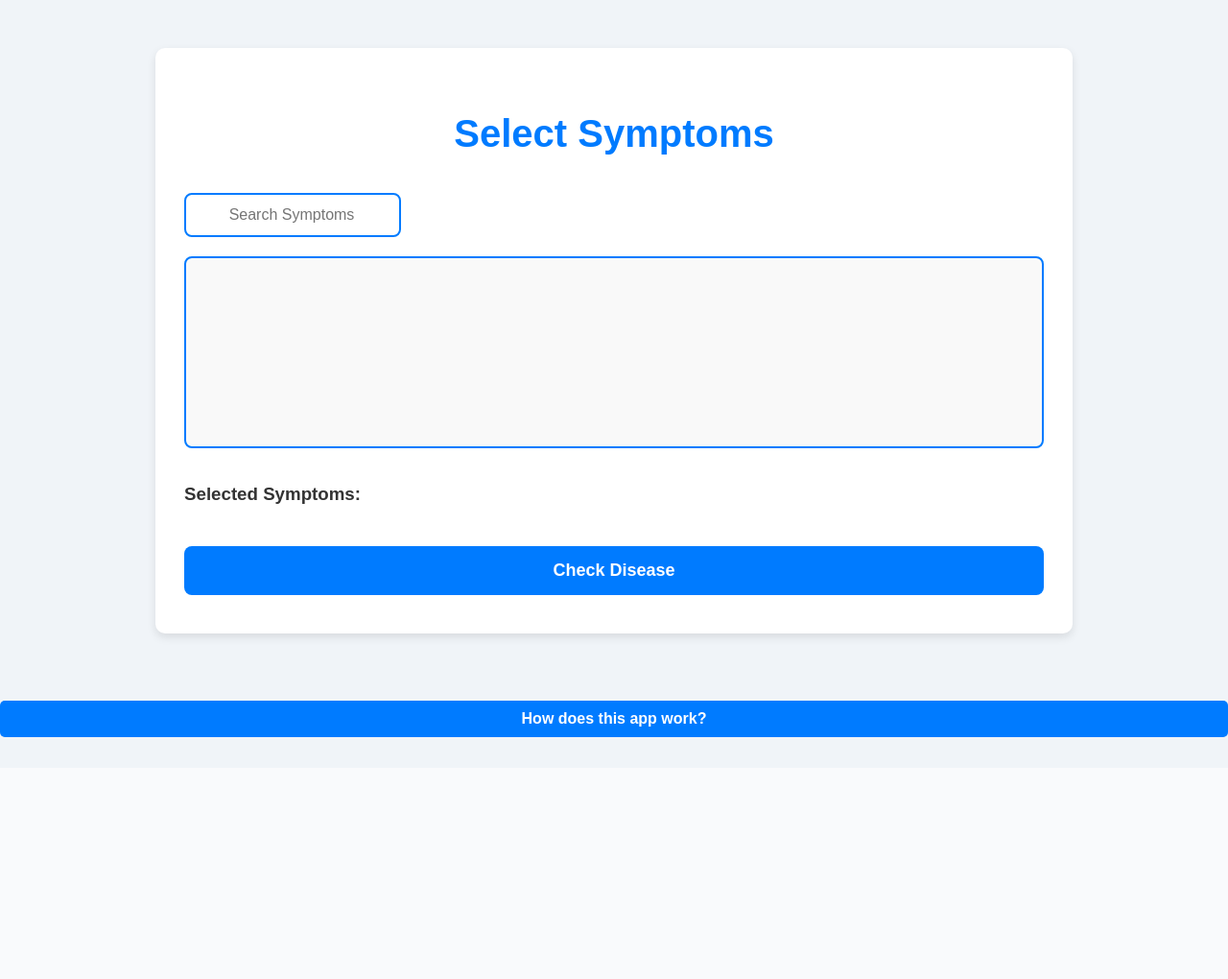
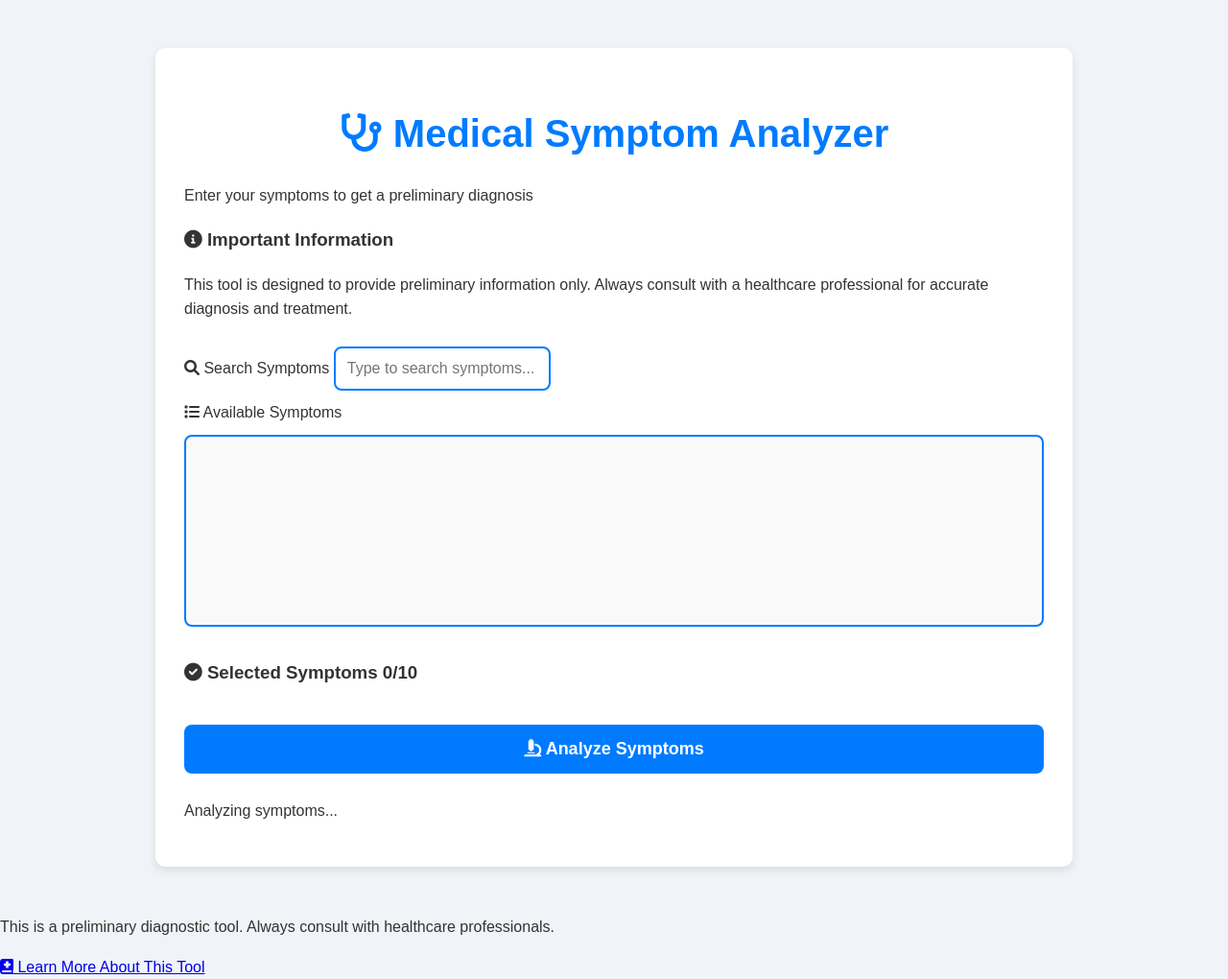
Before and after one commit to AlexsOrtiz/Symptom-Checker, a Flask app: page / in a window 1280 px wide. Shown: the whole page at 96% size. Before the commit the page ends 768 px from the top, so only its background shows below. Run offline with Flask 3, Linux system fonts and the light colour scheme; lists and menus that the app fills with data are empty.

Commit message:
index.html

```diff
--- a/templates/index.html
+++ b/templates/index.html
@@ -3,45 +3,82 @@
 <head>
     <meta charset="UTF-8">
     <meta name="viewport" content="width=device-width, initial-scale=1.0">
-    <title>Symptom Checker</title>
+    <title>Medical Symptom Analyzer</title>
     <link rel="stylesheet" href="{{ url_for('static', filename='css/style.css') }}">
+    <link href="https://fonts.googleapis.com/css2?family=Roboto:wght@300;400;500;700&display=swap" rel="stylesheet">
+    <link rel="stylesheet" href="https://cdnjs.cloudflare.com/ajax/libs/font-awesome/6.0.0/css/all.min.css">
     <script src="https://code.jquery.com/jquery-3.6.0.min.js"></script>
-    <script src="{{ url_for('static', filename='js/app.js') }}"></script> <!-- Vinculamos el archivo JS -->
+    <script src="{{ url_for('static', filename='js/app.js') }}"></script>
 </head>
 <body>
     <div class="container">
-        <h1>Select Symptoms</h1>
-        <form method="POST">
-            <div>
-                <!-- Barra de búsqueda de síntomas -->
-                <input type="text" id="symptom_search" placeholder="Search Symptoms">
+        <header>
+            <h1><i class="fas fa-stethoscope"></i> Medical Symptom Analyzer</h1>
+            <p class="subtitle">Enter your symptoms to get a preliminary diagnosis</p>
+        </header>
+
+        <div class="medical-info">
+            <h3><i class="fas fa-info-circle"></i> Important Information</h3>
+            <p>This tool is designed to provide preliminary information only. Always consult with a healthcare professional for accurate diagnosis and treatment.</p>
+        </div>
+
+        <form method="POST" class="symptom-form">
+            <div class="form-group">
+                <label for="symptom_search"><i class="fas fa-search"></i> Search Symptoms</label>
+                <input type="text" id="symptom_search" placeholder="Type to search symptoms...">
+            </div>
+
+            <div class="form-group">
+                <label for="symptom_dropdown"><i class="fas fa-list"></i> Available Symptoms</label>
                 <select id="symptom_dropdown" name="symptoms" multiple>
-                    <!-- Opciones de síntomas se llenarán aquí -->
+                    <!-- Options will be populated here -->
                 </select>
             </div>
 
-            <!-- Aquí van los síntomas seleccionados -->
-            <div>
-                <h3>Selected Symptoms:</h3>
+            <div class="selected-symptoms-section">
+                <h3><i class="fas fa-check-circle"></i> Selected Symptoms <span class="symptom-counter">0/10</span></h3>
                 <ul id="selected_symptoms_list">
-                    <!-- Los síntomas seleccionados aparecerán aquí -->
+                    <!-- Selected symptoms will appear here -->
                 </ul>
             </div>
 
-            <button type="submit">Check Disease</button>
+            <button type="submit" class="analyze-btn">
+                <i class="fas fa-microscope"></i> Analyze Symptoms
+            </button>
         </form>
 
+        <div class="loading">
+            <div class="loading-spinner"></div>
+            <p>Analyzing symptoms...</p>
+        </div>
+
         {% if disease %}
-            <h2>Predicted Disease: {{ disease['final_prediction'] }}</h2>
+            <div class="result-section fade-in">
+                <h2><i class="fas fa-clipboard-check"></i> Analysis Results</h2>
+                <div class="result-card">
+                    <h3>Predicted Condition</h3>
+                    <p class="disease-name">{{ disease['final_prediction'] }}</p>
+
+                    <div class="model-predictions">
+                        <h4>Model Predictions</h4>
+                        <ul>
+                            <li><strong>Random Forest:</strong> {{ disease['rf_model_prediction'] }}</li>
+                            <li><strong>Naive Bayes:</strong> {{ disease['naive_bayes_prediction'] }}</li>
+                            <li><strong>SVM:</strong> {{ disease['svm_model_prediction'] }}</li>
+                        </ul>
+                    </div>
+                </div>
+            </div>
         {% endif %}
     </div>
 
-    <div style="text-align: center; margin-top: 20px;">
-        <a href="https://www.canva.com/design/DAGiL5shOM4/JrNJue7PZK8X2B2ZfsKf_Q/view?utm_content=DAGiL5shOM4&utm_campaign=designshare&utm_medium=link2&utm_source=uniquelinks&utlId=h6bc129e773" target="_blank">
-            <button style="padding: 10px 20px; font-size: 16px; background-color: #007BFF; color: white; border: none; border-radius: 5px; cursor: pointer;">
-                How does this app work?
-            </button>
-        </a>
-    </div>
+    <footer>
+        <div class="footer-content">
+            <p>This is a preliminary diagnostic tool. Always consult with healthcare professionals.</p>
+            <a href="https://www.canva.com/design/DAGiL5shOM4/JrNJue7PZK8X2B2ZfsKf_Q/view?utm_content=DAGiL5shOM4&utm_campaign=designshare&utm_medium=link2&utm_source=uniquelinks&utlId=h6bc129e773" target="_blank" class="info-btn">
+                <i class="fas fa-book-medical"></i> Learn More About This Tool
+            </a>
+        </div>
+    </footer>
 </body>
 </html>
```
